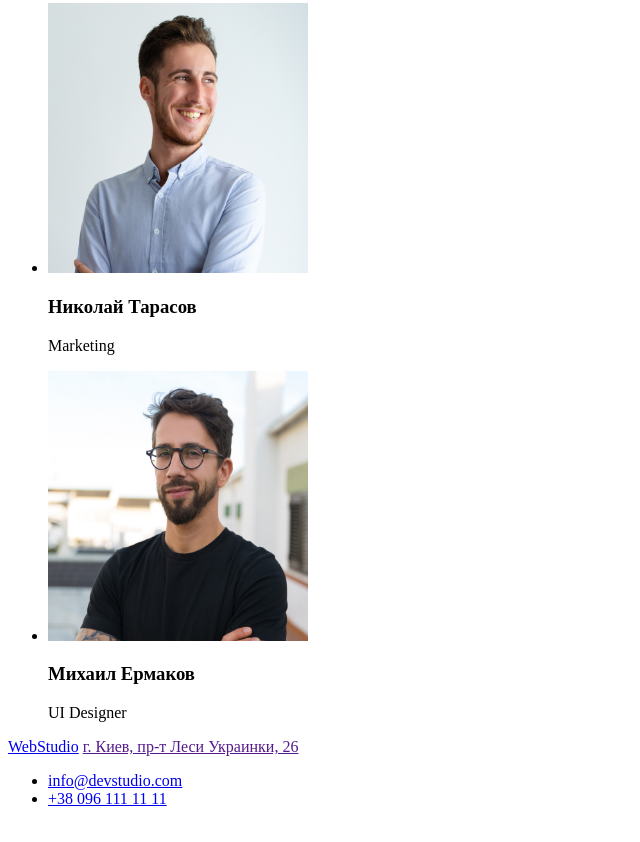
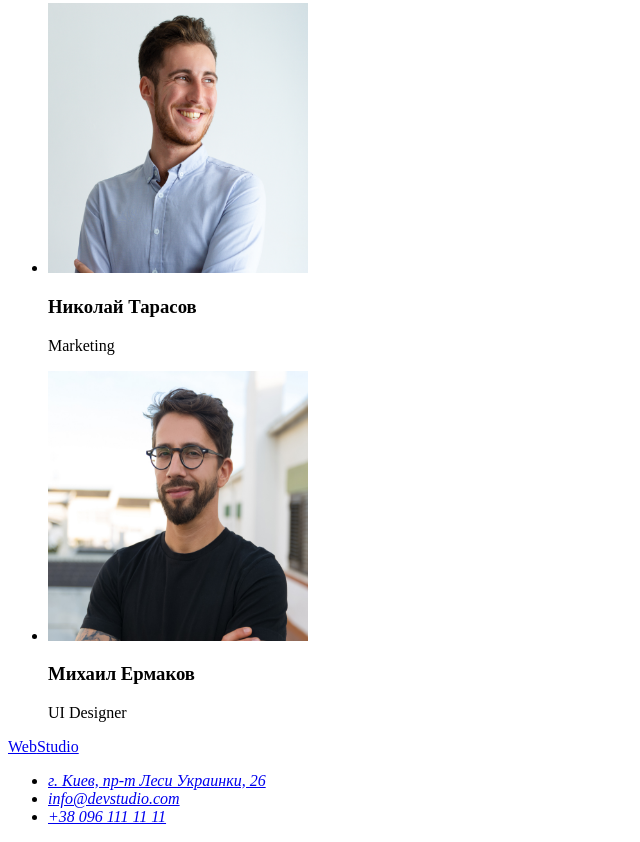
Before and after one commit to KMyroslav/goit-markup-hw-01, a plain HTML site: page index.html in a window 1280 px wide. Shown: the part 2329-3171 px from the top of the page, without its empty margins (0-640 px from the left). Drawn offline with Linux system fonts and the light colour scheme.

Commit message:
Fixes adress

```diff
--- a/index.html
+++ b/index.html
@@ -97,10 +97,12 @@
 
     <footer>
         <a href="/" lang="en"><span>Web</span><span>Studio</span></a>
-        <a href="">г. Киев, пр-т Леси Украинки, 26</a>
         <ul>
+            <address>
+            <li><a href="https://goo.gl/maps/FS36fQ4TDmQKAHuH9">г. Киев, пр-т Леси Украинки, 26</a></li>
             <li><a href="mailto:info@devstudio.com">info@devstudio.com</a></li>
             <li><a href="tel:+380961111111">+38 096 111 11 11</a></li>
+            </addres>
         </ul>
     </footer>
 </body>
```
